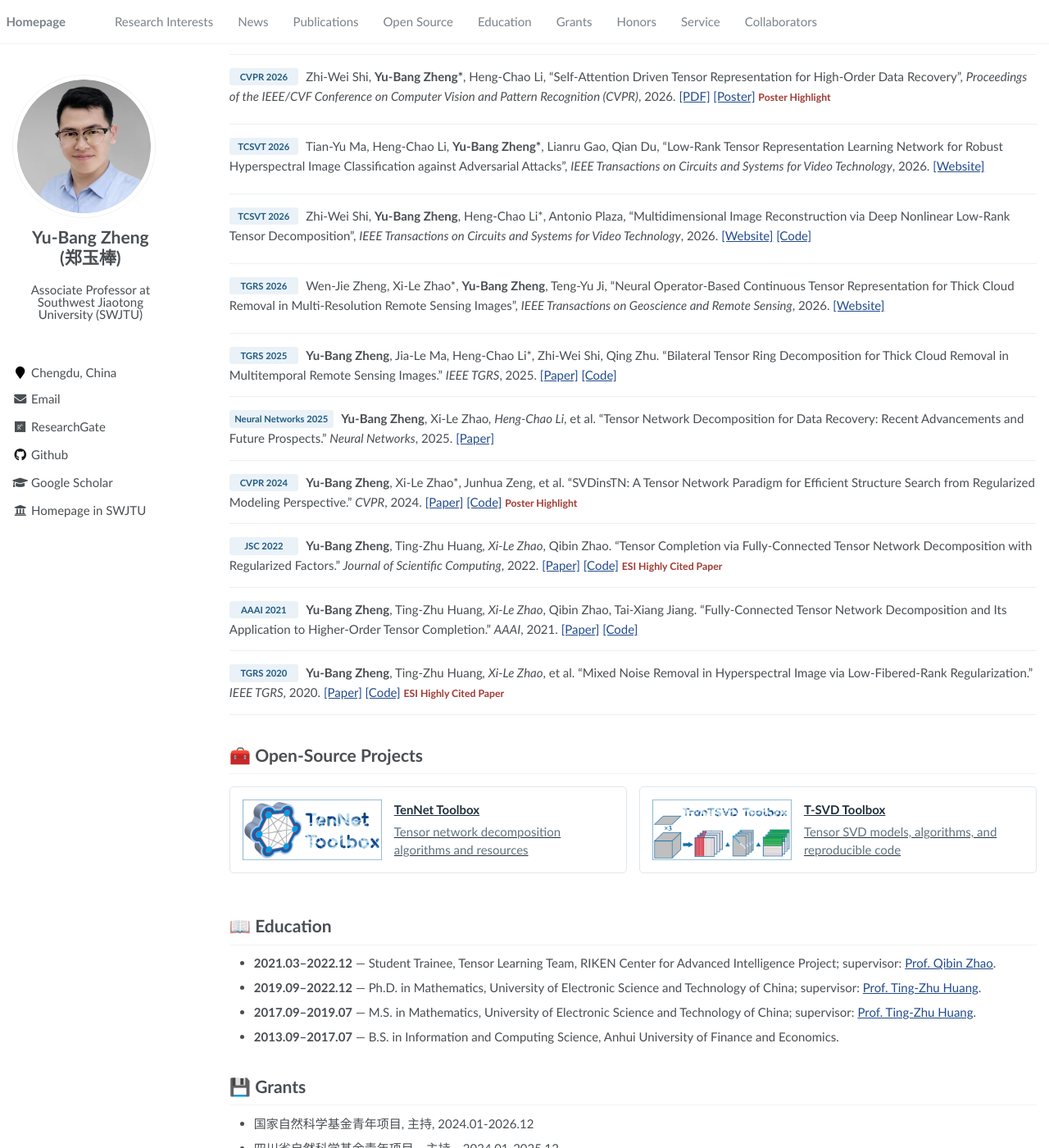
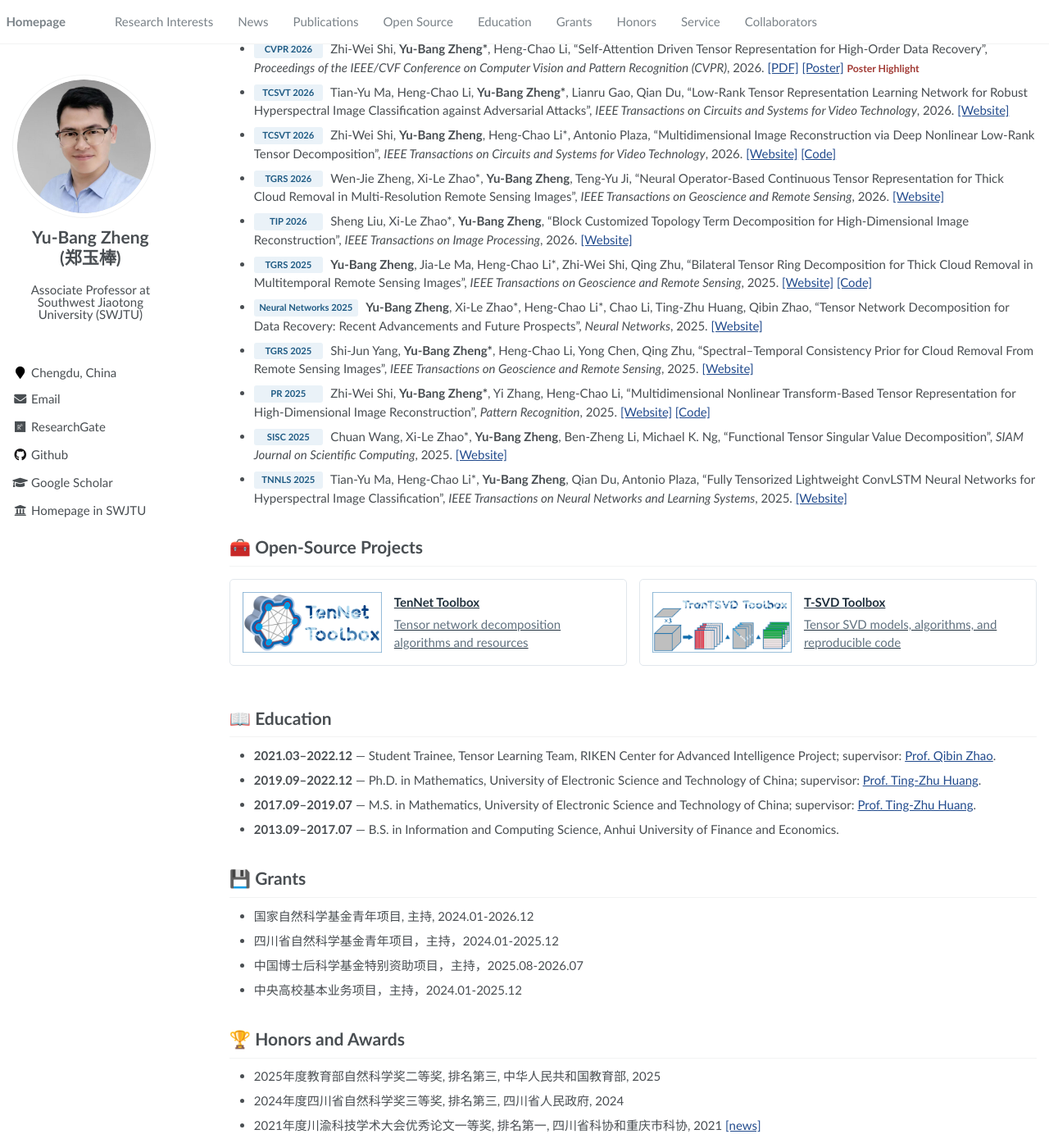
Before and after one commit to YuBangZheng/yubangzheng.github.io, a Jekyll site: the page built from pages/about.md, in a window 1280 px wide and 1400 px high, scrolled down 722 px. Shown: the whole window at 82% size. Built offline with Jekyll 4.4.1, drawn with Linux system fonts in a browser that asks for light colours.

Commit message:
Update about.md

```diff
--- a/pages/about.md
+++ b/pages/about.md
@@ -67,20 +67,25 @@
 
 - <span class="pub-venue">TGRS 2026</span> Wen-Jie Zheng, Xi-Le Zhao\*, **Yu-Bang Zheng**, Teng-Yu Ji, “Neural Operator-Based Continuous Tensor Representation for Thick Cloud Removal in Multi-Resolution Remote Sensing Images”, _IEEE Transactions on Geoscience and Remote Sensing_, 2026. [[Website]](https://ieeexplore.ieee.org/abstract/document/11683291)
 
+- <span class="pub-venue">TIP 2026</span> Sheng Liu, Xi-Le Zhao\*, **Yu-Bang Zheng**, “Block Customized Topology Term Decomposition for High-Dimensional Image Reconstruction”, _IEEE Transactions on Image Processing_, 2026. [[Website]](https://ieeexplore.ieee.org/document/11493979)
+
+
+- <span class="pub-venue">TGRS 2025</span> **Yu-Bang Zheng**, Jia-Le Ma, Heng-Chao Li\*, Zhi-Wei Shi, Qing Zhu, “Bilateral Tensor Ring Decomposition for Thick Cloud Removal in Multitemporal Remote Sensing Images”, _IEEE Transactions on Geoscience and Remote Sensing_, 2025. [[Website]](https://ieeexplore.ieee.org/document/11123527) [[Code]](https://yubangzheng.github.io/codes/Code_BTR_CR.zip)
+
+- <span class="pub-venue">Neural Networks 2025</span> **Yu-Bang Zheng**, Xi-Le Zhao\*, Heng-Chao Li\*, Chao Li, Ting-Zhu Huang, Qibin Zhao, “Tensor Network Decomposition for Data Recovery: Recent Advancements and Future Prospects”, _Neural Networks_, 2025. [[Website]](https://www.sciencedirect.com/science/article/pii/S0893608025006884)
+
+- <span class="pub-venue">TGRS 2025</span> Shi-Jun Yang, **Yu-Bang Zheng\***, Heng-Chao Li, Yong Chen, Qing Zhu, “Spectral–Temporal Consistency Prior for Cloud Removal From Remote Sensing Images”, _IEEE Transactions on Geoscience and Remote Sensing_, 2025. [[Website]](https://ieeexplore.ieee.org/document/10746549)
+
+- <span class="pub-venue">PR 2025</span> Zhi-Wei Shi, **Yu-Bang Zheng\***, Yi Zhang, Heng-Chao Li, “Multidimensional Nonlinear Transform-Based Tensor Representation for High-Dimensional Image Reconstruction”, _Pattern Recognition_, 2025. [[Website]](https://www.sciencedirect.com/science/article/abs/pii/S0031320325003942) [[Code]](https://yubangzheng.github.io/codes/code_3DCNTNN.zip)
+
+- <span class="pub-venue">SISC 2025</span> Chuan Wang, Xi-Le Zhao\*, **Yu-Bang Zheng**, Ben-Zheng Li, Michael K. Ng, “Functional Tensor Singular Value Decomposition”, _SIAM Journal on Scientific Computing_, 2025. [[Website]](https://epubs.siam.org/doi/abs/10.1137/24M1644687)
+
+- <span class="pub-venue">TNNLS 2025</span> Tian-Yu Ma, Heng-Chao Li\*, **Yu-Bang Zheng**, Qian Du, Antonio Plaza, “Fully Tensorized Lightweight ConvLSTM Neural Networks for Hyperspectral Image Classification”, _IEEE Transactions on Neural Networks and Learning Systems_, 2025. [[Website]](https://ieeexplore.ieee.org/document/10798991)
 
 
 
 
 
-
-
-
-- <span class="pub-venue">TGRS 2025</span> **Yu-Bang Zheng**, Jia-Le Ma, Heng-Chao Li*, Zhi-Wei Shi, Qing Zhu. “Bilateral Tensor Ring Decomposition for Thick Cloud Removal in Multitemporal Remote Sensing Images.” _IEEE TGRS_, 2025. [[Paper]](https://ieeexplore.ieee.org/document/11123527) [[Code]](/codes/Code_BTR_CR.zip)
-- <span class="pub-venue">Neural Networks 2025</span> **Yu-Bang Zheng**, Xi-Le Zhao*, Heng-Chao Li*, et al. “Tensor Network Decomposition for Data Recovery: Recent Advancements and Future Prospects.” _Neural Networks_, 2025. [[Paper]](https://www.sciencedirect.com/science/article/pii/S0893608025006884)
-- <span class="pub-venue">CVPR 2024</span> **Yu-Bang Zheng**, Xi-Le Zhao*, Junhua Zeng, et al. “SVDinsTN: A Tensor Network Paradigm for Efficient Structure Search from Regularized Modeling Perspective.” _CVPR_, 2024. [[Paper]](https://openaccess.thecvf.com/content/CVPR2024/papers/Zheng_SVDinsTN_A_Tensor_Network_Paradigm_for_Efficient_Structure_Search_from_CVPR_2024_paper.pdf) [[Code]](/codes/code_SVDinsTN.zip) <span class="publication-note">Poster Highlight</span>
-- <span class="pub-venue">JSC 2022</span> **Yu-Bang Zheng**, Ting-Zhu Huang*, Xi-Le Zhao*, Qibin Zhao. “Tensor Completion via Fully-Connected Tensor Network Decomposition with Regularized Factors.” _Journal of Scientific Computing_, 2022. [[Paper]](https://link.springer.com/article/10.1007/s10915-022-01841-8) [[Code]](/codes/code_FCTNFR.zip) <span class="publication-note">ESI Highly Cited Paper</span>
-- <span class="pub-venue">AAAI 2021</span> **Yu-Bang Zheng**, Ting-Zhu Huang*, Xi-Le Zhao*, Qibin Zhao, Tai-Xiang Jiang. “Fully-Connected Tensor Network Decomposition and Its Application to Higher-Order Tensor Completion.” _AAAI_, 2021. [[Paper]](https://ojs.aaai.org/index.php/AAAI/article/view/17321) [[Code]](/codes/code_FCTN_Decomposition.zip)
-- <span class="pub-venue">TGRS 2020</span> **Yu-Bang Zheng**, Ting-Zhu Huang*, Xi-Le Zhao*, et al. “Mixed Noise Removal in Hyperspectral Image via Low-Fibered-Rank Regularization.” _IEEE TGRS_, 2020. [[Paper]](https://ieeexplore.ieee.org/document/8854307) [[Code]](/codes/code_TGRS_low-fibered-rank.zip) <span class="publication-note">ESI Highly Cited Paper</span>
 {: .selected-publications }
 
 
```
